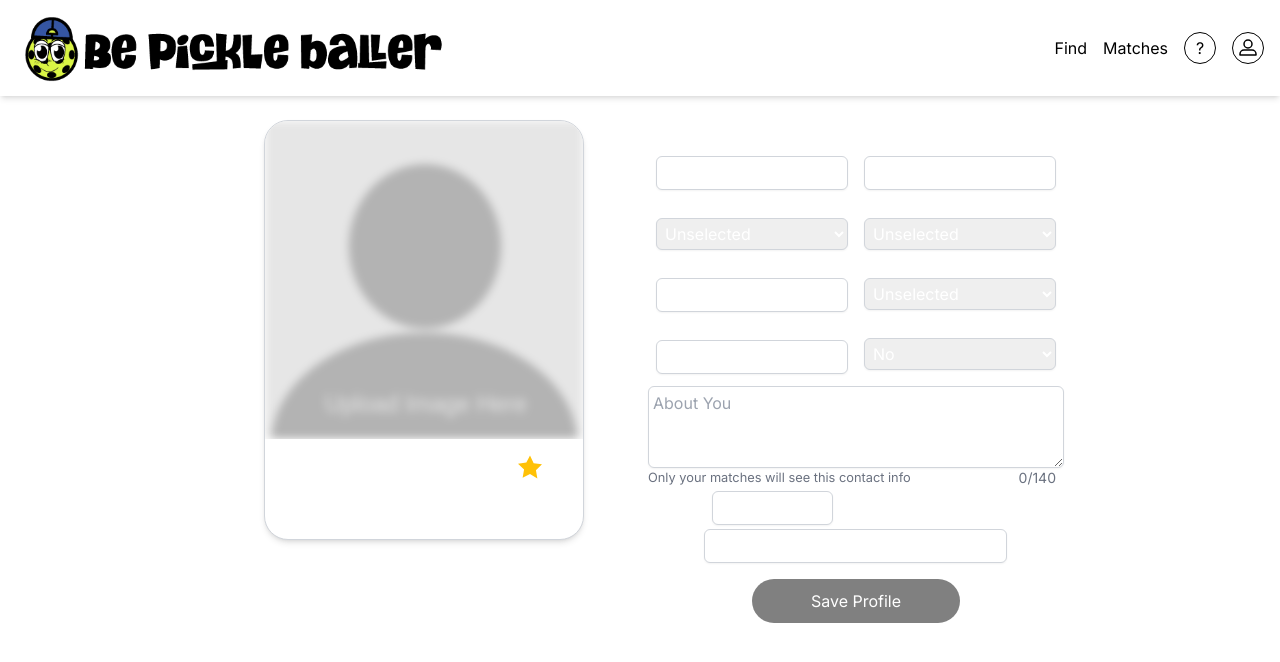
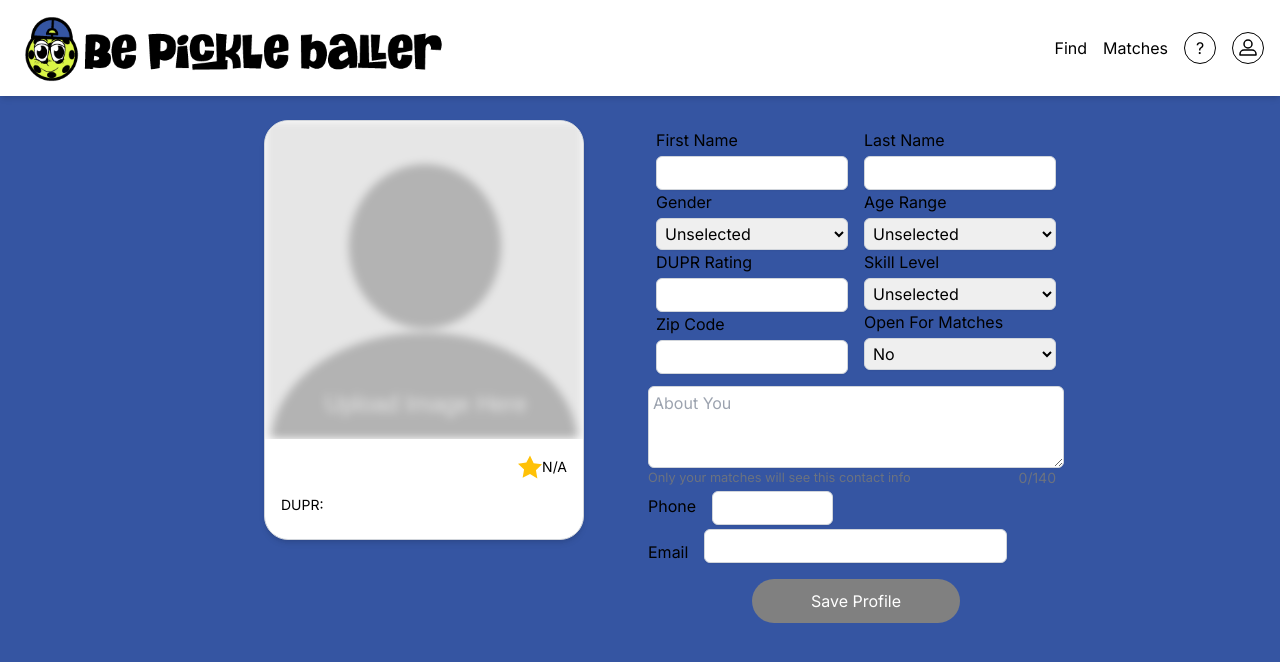
Before and after one commit to btejes/bepickleballer-matchmaking, a Next.js app: page /matchmaking/profile in a window 1280 px wide. Shown: the top 662 px of the page. Built offline with nearby package versions, Linux system fonts and the light colour scheme; no server answers.

Commit message:
update profile page text black

```diff
--- a/app/profile/page.jsx
+++ b/app/profile/page.jsx
@@ -84,11 +84,11 @@ const ProfilePage = () => {
   }, []);
 
   return (
-    <div className="min-h-screen bg-white">
+    <div className="min-h-screen bg-background">
       <Navbar />
       <div className="container mx-auto px-2">
         <div className="max-w-4xl mx-auto p-4 rounded-md">
-          <div className="flex flex-col lg:flex-row justify-between items-stretch">
+          <div className="text-black flex flex-col lg:flex-row justify-between items-stretch">
             <div className="order-2 lg:order-1 lg:flex-1 px-2 py-2">
               <ProfileCard profile={profile} isProfilePage={true} />
             </div>
--- a/library/ProfileCard.jsx
+++ b/library/ProfileCard.jsx
@@ -144,7 +144,7 @@ const ProfileCard = ({ profile, isProfilePage }) => {
       <div className="p-4">
         <div className="flex flex-col h-full">
           <div className="flex justify-between items-center">
-            <p className="text-sm font-bold text-gray-700">{profile.firstName} {profile.lastName}</p>
+            <p className="text-sm font-bold text-black">{profile.firstName} {profile.lastName}</p>
             <div className="flex items-center">
               <svg
                 width="24"
@@ -156,20 +156,20 @@ const ProfileCard = ({ profile, isProfilePage }) => {
               >
                 <path d="M12 .587l3.668 7.568 8.332 1.151-6.064 5.907 1.432 8.184L12 18.896l-7.368 3.901 1.432-8.184-6.064-5.907 8.332-1.151L12 .587z" />
               </svg>
-              <p className="text-sm font-medium text-gray-700">
+              <p className="text-sm font-medium text-black">
                 {typeof averageRating === 'number' ? averageRating.toFixed(1) : 'N/A'}
               </p>
             </div>
           </div>
           <div className="flex justify-between mt-2">
-            <p className="text-sm font-medium text-gray-700">{profile.gender}</p>
-            <p className="text-sm font-medium text-gray-700">{profile.ageRange}</p>
+            <p className="text-sm font-medium text-black">{profile.gender}</p>
+            <p className="text-sm font-medium text-black">{profile.ageRange}</p>
           </div>
           <div className="flex justify-between mt-2">
-            <p className="text-sm font-medium text-gray-700">DUPR: {profile.duprRating}</p>
-            <p className="text-sm font-medium text-gray-700">{profile.skillLevel}</p>
+            <p className="text-sm font-medium text-black">DUPR: {profile.duprRating}</p>
+            <p className="text-sm font-medium text-black">{profile.skillLevel}</p>
           </div>
-          <p className="text-sm font-medium text-gray-700 mt-2" style={{ wordWrap: 'break-word', overflowWrap: 'break-word' }}>
+          <p className="text-sm font-medium text-black mt-2" style={{ wordWrap: 'break-word', overflowWrap: 'break-word' }}>
             {profile.aboutYou}
           </p>
         </div>
--- a/library/ProfileForm.jsx
+++ b/library/ProfileForm.jsx
@@ -102,7 +102,7 @@ const ProfileForm = ({ profile, onProfileChange, onProfileSave }) => {
   };
 
   return (
-    <form onSubmit={handleSubmit} className="max-w-2xl mx-auto">
+    <form onSubmit={handleSubmit} className=" text-black max-w-2xl mx-auto">
       <div className="flex flex-row">
         <div className="w-1/2 p-2">
           <label htmlFor="firstName">First Name</label>
```
